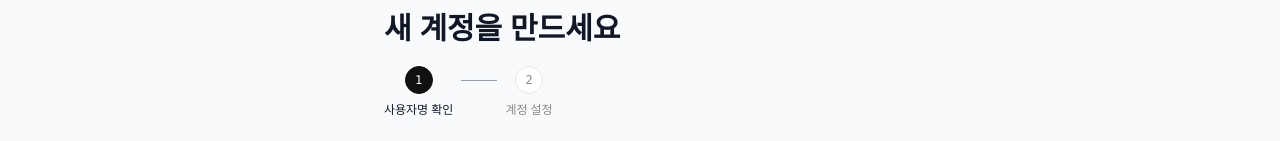
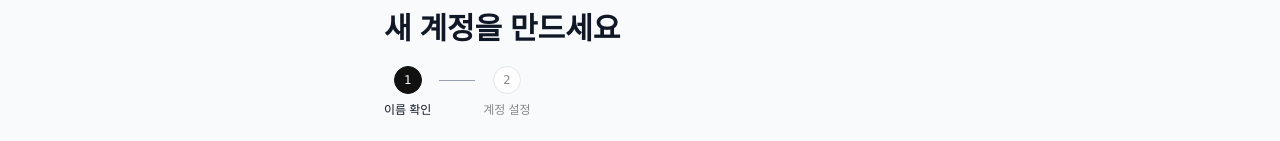
Before and after one commit to stg-academy/stg-academy-web, a React (Vite) app: page /register in a window 1280 px wide. Shown: the part 134-275 px from the top of the page. Built offline with nearby package versions, Linux system fonts and the light colour scheme; no server answers.

Commit message:
[feat] 회원가입 ui 수정

```diff
--- a/src/components/auth/AuthLayout.jsx
+++ b/src/components/auth/AuthLayout.jsx
@@ -5,6 +5,7 @@ const AuthLayout = ({
     subtitle,
     currentStep,
     totalSteps,
+    stepNames = [], // 새로 추가된 stepNames prop
     error,
     children,
     showLoginLink = false,
@@ -15,46 +16,47 @@ const AuthLayout = ({
         if (!totalSteps || totalSteps < 2) return null
 
         const steps = Array.from({ length: totalSteps }, (_, i) => i + 1)
-        const hasKakaoStep = totalSteps === 3 // 카카오 등록의 경우
+
+        // stepNames가 제공되고 첫 번째 step이 완료된 것으로 표시해야 하는 경우 확인
+        const hasCompletedFirstStep = stepNames.length > 0 && currentStep > 1
 
         return (
             <div className="mt-5 flex items-start px-4 sm:px-0 overflow-x-auto">
-                {hasKakaoStep && (
-                    <>
-                        <div className="flex flex-col items-center gap-2 flex-shrink-0">
-                            <div className="w-7 h-7 bg-gray-900 border-gray-900 text-white rounded-full flex items-center justify-center">
-                                <svg className="w-4 h-4 text-white" fill="none" stroke="currentColor"
-                                     viewBox="0 0 24 24">
-                                    <path strokeLinecap="round" strokeLinejoin="round" strokeWidth={2}
-                                          d="M5 13l4 4L19 7"/>
-                                </svg>
-                            </div>
-                            <span className="text-xs text-gray-900 font-medium whitespace-nowrap">
-                                카카오 로그인
-                            </span>
-                        </div>
-                        <div className="h-[1px] bg-gray-400 w-6 sm:w-9 mt-4 mx-1 sm:mx-2 flex-shrink-0"></div>
-                    </>
+                {steps.map((step, index) => {
+                    const stepName = stepNames[step - 1] || (step === 1 ? '사용자명 확인' : step === 2 ? '계정 설정' : `단계 ${step}`)
+                    const isCompleted = hasCompletedFirstStep && step < currentStep
+                    const isCurrent = currentStep === step
+
+                    return (
+                        <div key={step} className="flex items-center">
+                            {index > 0 && (
+                                <div className="h-[1px] bg-gray-400 w-6 sm:w-9 -mt-6 mx-1 sm:mx-2 flex-shrink-0"></div>
                             )}
-                {steps.slice(hasKakaoStep ? 1 : 0).map((step, index) => (
-                    <div key={step} className="flex items-center">
-                        {index > 0 && <div className="h-[1px] bg-gray-400 w-6 sm:w-9 -mt-6 mx-1 sm:mx-2 flex-shrink-0"></div>}
                             <div className="flex flex-col items-center gap-2 flex-shrink-0">
                                 <div className={`w-7 h-7 rounded-full border-[1.5px] flex items-center justify-center text-xs font-mono font-medium ${
-                                currentStep === step
+                                    isCompleted
+                                        ? 'bg-gray-900 border-gray-900 text-white'
+                                        : isCurrent
                                         ? 'bg-[#111111] border-[#111111] text-white'
                                         : 'bg-white border-[#e5e5e5] text-[#888888]'
                                 }`}>
-                                {step}
+                                    {isCompleted ? (
+                                        <svg className="w-4 h-4 text-white" fill="none" stroke="currentColor" viewBox="0 0 24 24">
+                                            <path strokeLinecap="round" strokeLinejoin="round" strokeWidth={2} d="M5 13l4 4L19 7"/>
+                                        </svg>
+                                    ) : (
+                                        step
+                                    )}
                                 </div>
                                 <span className={`text-xs whitespace-nowrap ${
-                                currentStep === step ? 'text-gray-900 font-medium' : 'text-[#888888]'
+                                    isCompleted || isCurrent ? 'text-gray-900 font-medium' : 'text-[#888888]'
                                 }`}>
-                                {step === 1 ? '사용자명 확인' : step === 2 ? '계정 설정' : `단계 ${step}`}
+                                    {stepName}
                                 </span>
                             </div>
                         </div>
-                ))}
+                    )
+                })}
             </div>
         )
     }
--- a/src/components/auth/Step2UserInfo.jsx
+++ b/src/components/auth/Step2UserInfo.jsx
@@ -41,12 +41,49 @@ const Step2UserInfo = ({
     const handleInputChange = useCallback((field, value) => {
         setFormData(prev => ({ ...prev, [field]: value }))
 
-        // 관련 필드 오류 제거
-        const fieldsToRemove = [field]
-        if (field === 'password') fieldsToRemove.push('confirmPassword')
+        // 실시간 유효성 검사 (비밀번호 필드만)
+        if (showPassword && (field === 'password' || field === 'confirmPassword')) {
+            const newErrors = { ...errors }
 
-        clearFieldErrors(fieldsToRemove)
-    }, [clearFieldErrors])
+            if (field === 'password') {
+                // 비밀번호 유효성 검사
+                if (!value) {
+                    newErrors.password = '비밀번호를 입력해주세요.'
+                } else if (value.length < 4) {
+                    newErrors.password = '비밀번호는 4자 이상이어야 합니다.'
+                } else {
+                    delete newErrors.password
+                }
+
+                // 비밀번호 확인 재검사 (기존 confirmPassword 값이 있을 때만)
+                if (formData.confirmPassword) {
+                    if (value !== formData.confirmPassword) {
+                        newErrors.confirmPassword = '비밀번호가 일치하지 않습니다.'
+                    } else {
+                        delete newErrors.confirmPassword
+                    }
+                }
+            }
+
+            if (field === 'confirmPassword') {
+                // 비밀번호 확인 유효성 검사
+                if (!value) {
+                    newErrors.confirmPassword = '비밀번호 확인을 입력해주세요.'
+                } else if (formData.password !== value) {
+                    newErrors.confirmPassword = '비밀번호가 일치하지 않습니다.'
+                } else {
+                    delete newErrors.confirmPassword
+                }
+            }
+
+            setErrors(newErrors)
+        } else {
+            // 다른 필드는 기존처럼 오류만 제거
+            const fieldsToRemove = [field]
+            if (field === 'password') fieldsToRemove.push('confirmPassword')
+            clearFieldErrors(fieldsToRemove)
+        }
+    }, [clearFieldErrors, showPassword, errors, formData.password, formData.confirmPassword])
 
     // 폼 검증
     const validateForm = useCallback(() => {
--- a/src/pages/CompleteKakaoRegistration.jsx
+++ b/src/pages/CompleteKakaoRegistration.jsx
@@ -10,7 +10,7 @@ const CompleteKakaoRegistration = () => {
     const {user, isAuthenticated, needsRegistration, completeKakaoRegistration, logout, isLoading, error, clearError} = useAuth()
 
     // 2단계 상태 관리
-    const [currentStep, setCurrentStep] = useState(1)
+    const [currentStep, setCurrentStep] = useState(2)
     const [username, setUsername] = useState('')
     const [selectedUser, setSelectedUser] = useState(null)
 
@@ -39,17 +39,17 @@ const CompleteKakaoRegistration = () => {
     const handleUsernameConfirm = useCallback((confirmedUsername, user) => {
         setUsername(confirmedUsername)
         setSelectedUser(user)
-        setCurrentStep(2)
+        setCurrentStep(3)
     }, [])
 
     const handleExistingUserSelect = useCallback((user, inputUsername) => {
         setUsername(user.username)
         setSelectedUser(user)
-        setCurrentStep(2)
+        setCurrentStep(3)
     }, [])
 
     const handleBack = useCallback(() => {
-        setCurrentStep(1)
+        setCurrentStep(2)
         setSelectedUser(null)
     }, [])
 
@@ -93,11 +93,12 @@ const CompleteKakaoRegistration = () => {
             title="STG Academy"
             subtitle="카카오 회원가입을 완료해주세요"
             currentStep={currentStep}
+            stepNames={['카카오 로그인', '이름 확인', '계정 설정']}
             totalSteps={3}
             error={error}
             extraContent={KakaoUserInfo}
         >
-            {currentStep === 1 && (
+            {currentStep === 2 && (
                 <Step1UsernameCheck
                     initialUsername={username || user?.username || ''}
                     onUsernameConfirm={handleUsernameConfirm}
@@ -106,7 +107,7 @@ const CompleteKakaoRegistration = () => {
                 />
             )}
 
-            {currentStep === 2 && (
+            {currentStep === 3 && (
                 <Step2UserInfo
                     username={username}
                     selectedUser={selectedUser}
--- a/src/pages/KioskAttendance.jsx
+++ b/src/pages/KioskAttendance.jsx
@@ -330,11 +330,15 @@ const KioskAttendance = () => {
           <div className="bg-white rounded-3xl p-12 shadow-2xl text-center max-w-lg w-full">
             <div className="flex items-center justify-between mb-8">
               <button
-                onClick={handleGoBack}
-                className="p-3 hover:bg-slate-100 rounded-full transition-colors"
+                  onClick={handleGoBack}
+                  className="flex items-center text-gray-600 hover:text-gray-900 transition-colors mb-4 text-lg sm:text-base"
               >
-                <ChevronLeftIcon className="h-6 w-6 text-slate-600" />
+                <svg className="w-6 h-6 mr-1 flex-shrink-0" fill="none" stroke="currentColor" viewBox="0 0 24 24">
+                  <path strokeLinecap="round" strokeLinejoin="round" strokeWidth={2} d="M15 19l-7-7 7-7"/>
+                </svg>
+                돌아가기
               </button>
+
               <div className="w-12"></div>
             </div>
 
--- a/src/pages/RegisterPage.jsx
+++ b/src/pages/RegisterPage.jsx
@@ -59,6 +59,7 @@ const RegisterPage = () => {
       title="새 계정을 만드세요"
       subtitle="회원가입"
       currentStep={currentStep}
+      stepNames={['이름 확인', '계정 설정']}
       totalSteps={2}
       error={error}
       showLoginLink={true}
```
Lines whose indentation alone changed are shown as unchanged.
